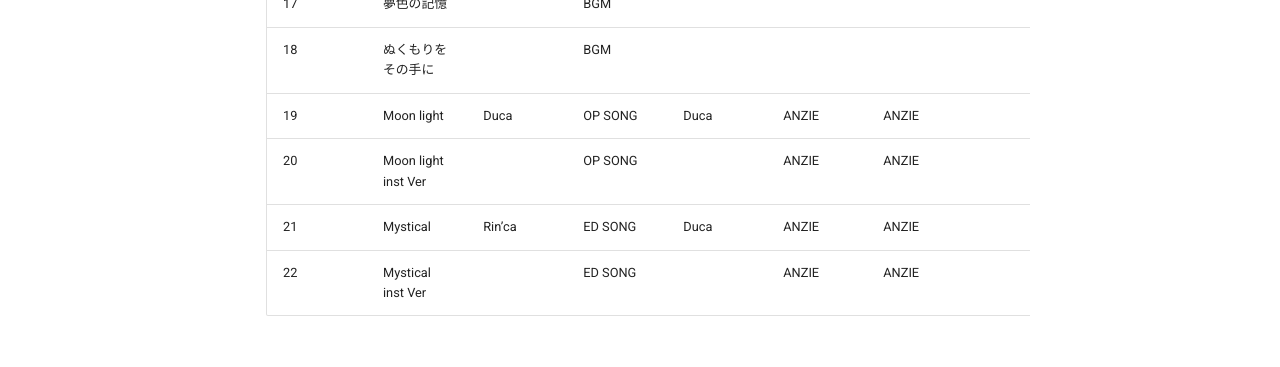
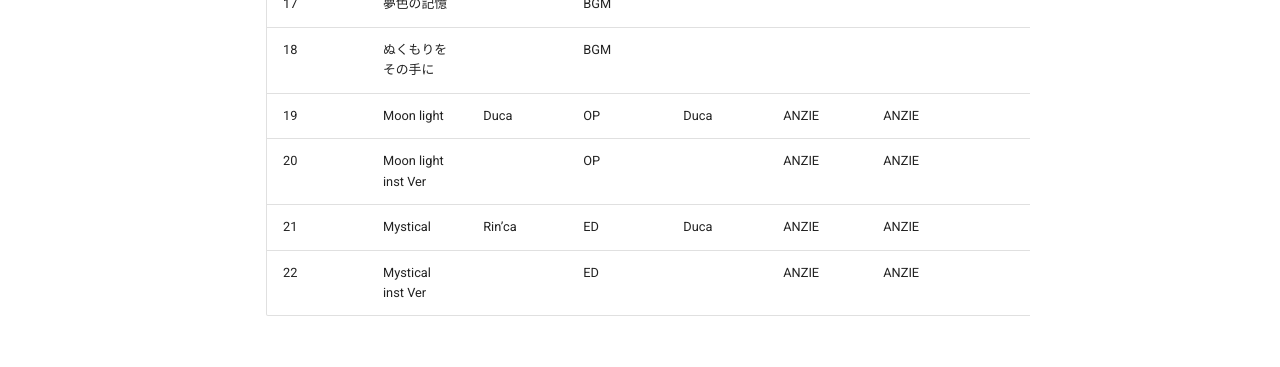
Before and after one commit to onihusube/ensonglog, an MkDocs documentation site: the page built from docs/2025/音源個別/宿りし乙女の誓いと魔法 サウンドトラック.md, in a window 1280 px wide and 900 px high, scrolled down 1001 px. Shown: the part 274-641 px from the top of the window. Built offline with MkDocs 1.6.1 and Material for MkDocs 9.7.7, drawn with Linux system fonts in a browser that asks for light colours; comment, search, counter and statistics services are not loaded.

Commit message:
表記修正

```diff
--- a/docs/2025/音源個別/宿りし乙女の誓いと魔法 サウンドトラック.md
+++ b/docs/2025/音源個別/宿りし乙女の誓いと魔法 サウンドトラック.md
@@ -22,10 +22,10 @@
 | 16 | まどろみ | | BGM | | | | | |
 | 17 | 夢色の記憶 | | BGM | | | | | |
 | 18 | ぬくもりをその手に | | BGM | | | | | |
-| 19 | Moon light | Duca | OP SONG | Duca | ANZIE | ANZIE | | |
-| 20 | Moon light inst Ver | | OP SONG | | ANZIE | ANZIE | | |
-| 21 | Mystical | Rin’ca | ED SONG | Duca | ANZIE | ANZIE | | |
-| 22 | Mystical inst Ver | | ED SONG | | ANZIE | ANZIE | | |
+| 19 | Moon light | Duca | OP | Duca | ANZIE | ANZIE | | |
+| 20 | Moon light inst Ver | | OP | | ANZIE | ANZIE | | |
+| 21 | Mystical | Rin’ca | ED | Duca | ANZIE | ANZIE | | |
+| 22 | Mystical inst Ver | | ED | | ANZIE | ANZIE | | |
 
 ## その他
 
```
